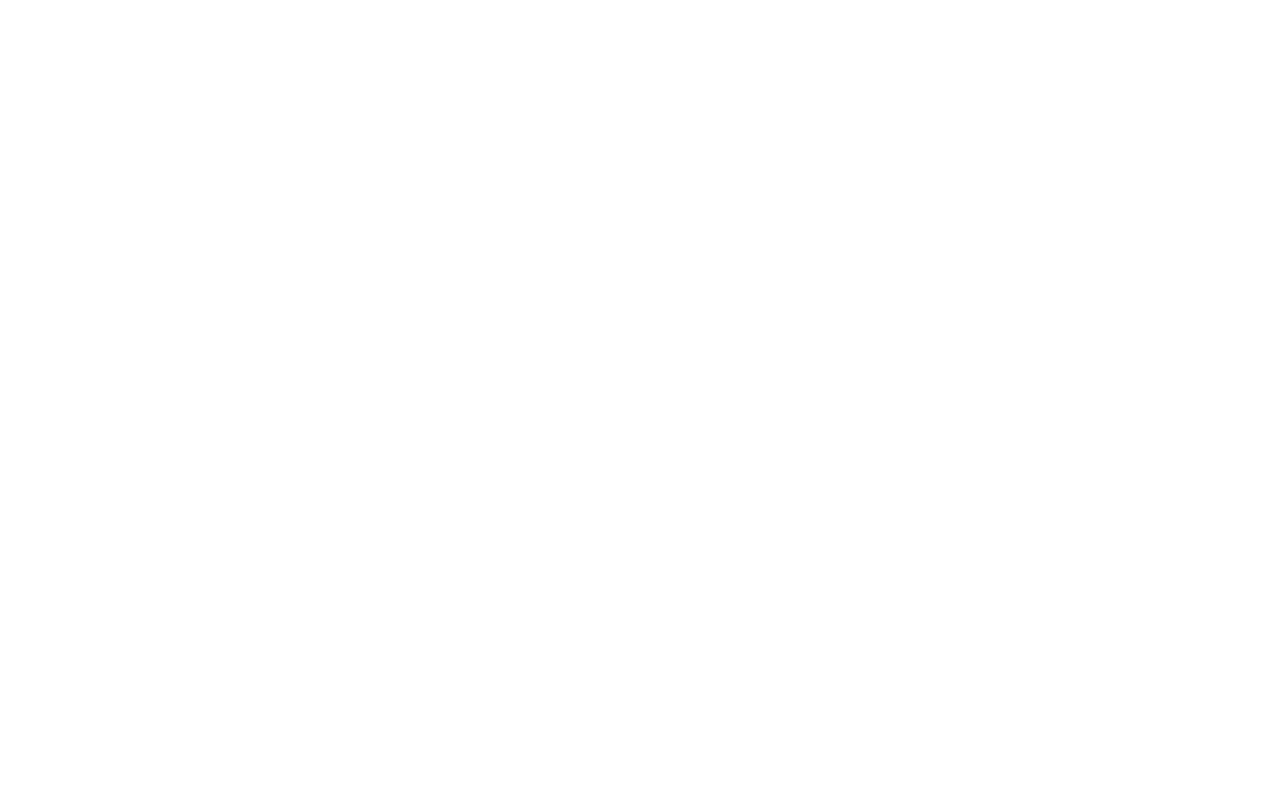
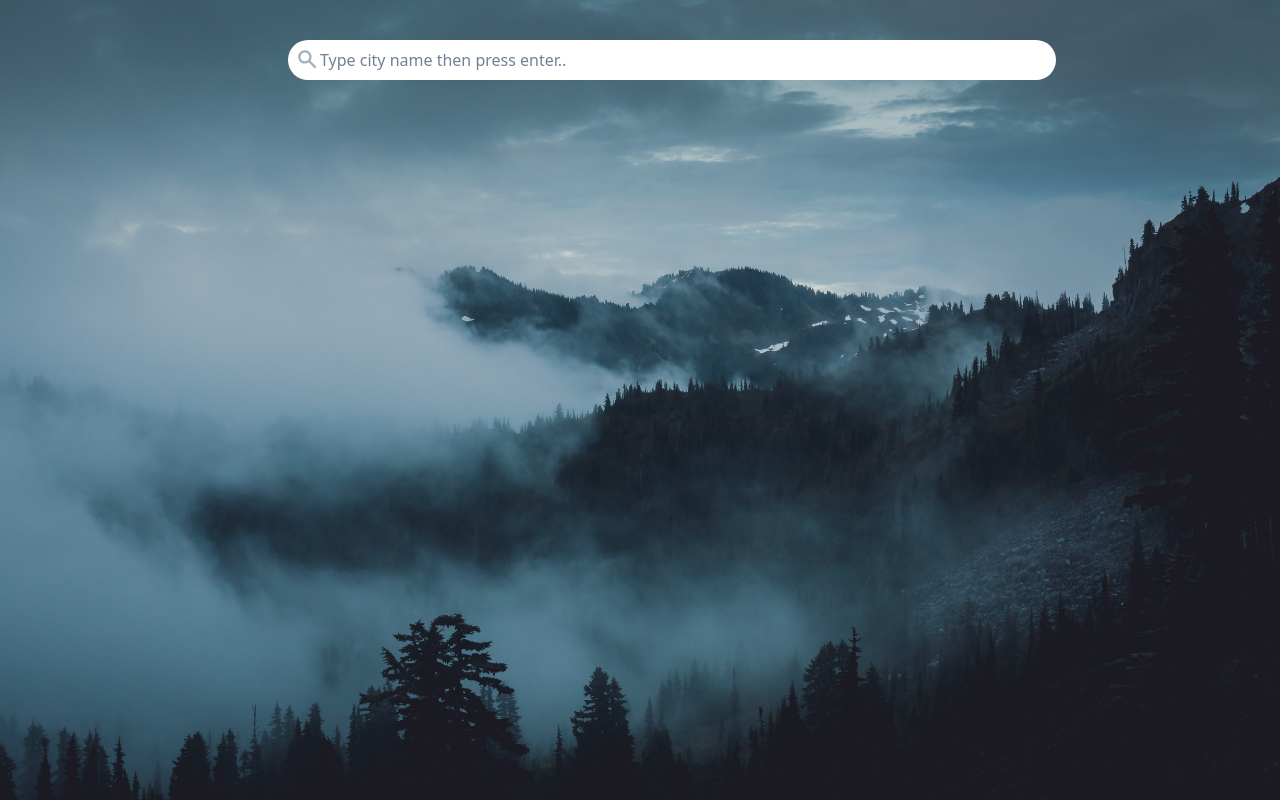
Before and after one commit to JermineJunior/weathering, a Vue app: page / in a window 1280 px wide. Built offline with nearby package versions, Linux system fonts and the light colour scheme.

Commit message:
=api set

```diff
--- a/public/index.html
+++ b/public/index.html
@@ -7,7 +7,7 @@
     <link rel="icon" href="<%= BASE_URL %>favicon.ico">
     <title><%= htmlWebpackPlugin.options.title %></title>
   </head>
-  <body>
+  <body class="cover">
     <noscript>
       <strong>We're sorry but <%= htmlWebpackPlugin.options.title %> doesn't work properly without JavaScript enabled. Please enable it to continue.</strong>
     </noscript>
--- a/src/App.vue
+++ b/src/App.vue
@@ -1,16 +1,104 @@
 <template>
-  <div class="" id="app">
-
+<div>
+  <div class="flex items-center justify-center mt-10 " id="app">
+   <div class="search w-3/5 ml-20">
+            <div class="relative w-full">
+                <div class="absolute inset-y-0 left-0 flex items-center mb-1 ">
+                    <svg class="h-5 w-5" viewBox="0 0 18 18" fill="none" xmlns="http://www.w3.org/2000/svg">
+                        <path fill-rule="evenodd" clip-rule="evenodd" d="M8 4C5.79086 4 4 5.79086 4 8C4 10.2091 5.79086 12 8 12C10.2091 12 12 10.2091 12 8C12 5.79086 10.2091 4 8 4ZM2 8C2 4.68629 4.68629 2 8 2C11.3137 2 14 4.68629 14 8C14 9.29583 13.5892 10.4957 12.8907 11.4765L17.7071 16.2929C18.0976 16.6834 18.0976 17.3166 17.7071 17.7071C17.3166 18.0976 16.6834 18.0976 16.2929 17.7071L11.4765 12.8907C10.4957 13.5892 9.29583 14 8 14C4.68629 14 2 11.3137 2 8Z" fill="#a0aec0"/>
+                    </svg>
+                </div>
+                <input class="block bg-white w-full rounded-full text-gray-800 placeholder-gray-600 pl-8 -ml-2 py-2 mr-2 focus:outline-none focus:bg-gray-200 focus:text-gray-900  mr-4"
+                type="text"
+                v-model="query"
+                @keypress="fetchWeather"
+                placeholder="Type city name then press enter..">
+            </div>
+    </div>
   </div>
+    <div class="" v-if="typeof weather.main !='undefined'">
+    <div class="">
+      <div class="">{{weather.name}}, {{ weather.sys.country }}</div>
+      <div class="">{{dateBuilder()}}</div>
+    </div>
+    <div class="weather-box">
+      <div class="temp">{{Math.round(weather.main.temp) }}°c</div>
+      <div class="weather-status">{{weather.weather[0].main}}</div>
+    </div>
+  </div>
+</div>
 </template>
 
 <script>
 
 export default {
   name: 'App',
-}
+  data(){
+    return{
+      api_key:'c1e9728f518bf2dd5717027100381b7a',
+      url_base: "https://api.openweathermap.org/data/2.5/",
+      query: "",
+      weather: {},
+      response:''
+    }
+  },
+     methods: {
+    fetchWeather(e) {
+      if (e.key == "Enter") {
+        fetch(
+          `${this.url_base}weather?q=${this.query}&units=metric&APPID=${this.api_key}`
+        )
+          .then(res => {
+            return res.json();
+          })
+          .then(this.setResults);
+      }
+    },
+    setResults(results) {
+      this.weather = results;
+    },
+    dateBuilder() {
+      let d = new Date();
+      let months = [
+        "January",
+        "February",
+        "March",
+        "April",
+        "May",
+        "June",
+        "July",
+        "August",
+        "September",
+        "October",
+        "November",
+        "December"
+      ];
+      let days = [
+        "Sunday",
+        "Monday",
+        "Tuesday",
+        "Wednesday",
+        "Thursday",
+        "Friday",
+        "Saturday"
+      ];
+      let day = days[d.getDay()];
+      let date = d.getDate();
+      let month = months[d.getMonth()];
+      let year = d.getFullYear();
+      return `${day} ${date} ${month} ${year}`;
+    }
+  }
+};
 </script>
 
 <style>
   @import "assets/css/tailwind.css";
+  .cover{
+    background-image: url("./assets/cover.jpg");
+    background-size: cover;
+    background-repeat: no-repeat;
+    height: fit-content;
+    transition: 0.4s;
+  }
 </style>
--- a/src/assets/css/tailwind.css
+++ b/src/assets/css/tailwind.css
@@ -1,6 +1,3 @@
-@import url('https://fonts.googleapis.com/css?family=Roboto:300,400,500,700,900&display=swap');
-@import url('https://fonts.googleapis.com/css?family=Tajawal:300,400,500,700&display=swap&subset=arabic');
-
 @tailwind base;
 
 @tailwind components;
```
Also changed, not shown: src/assets/cover.jpg (added).
